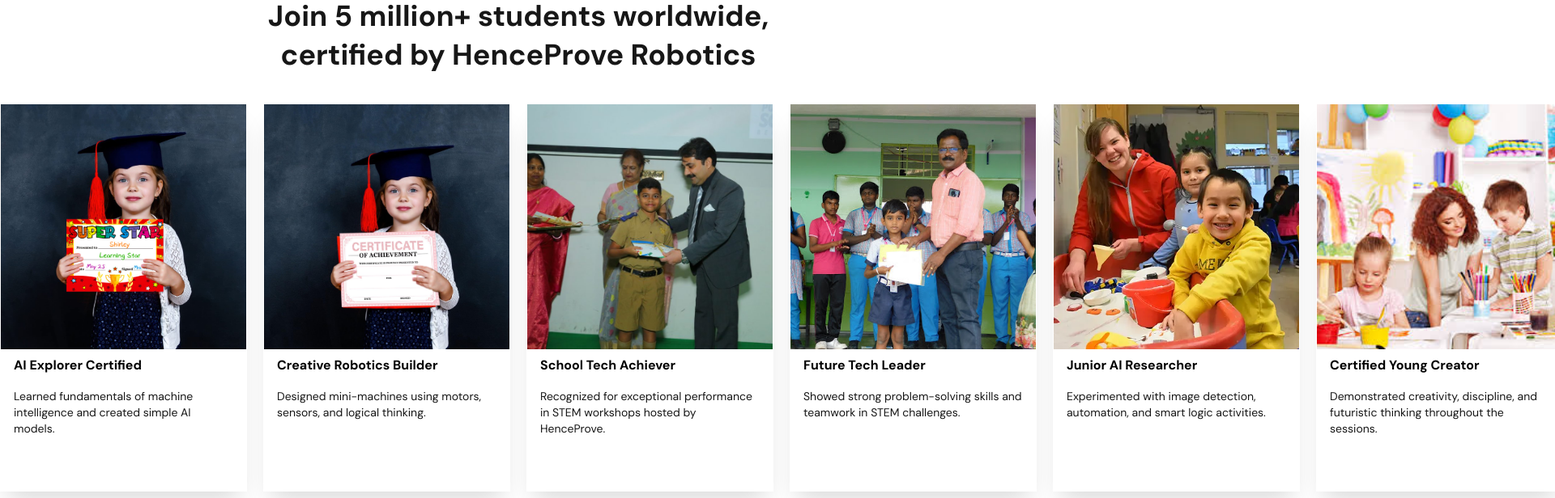
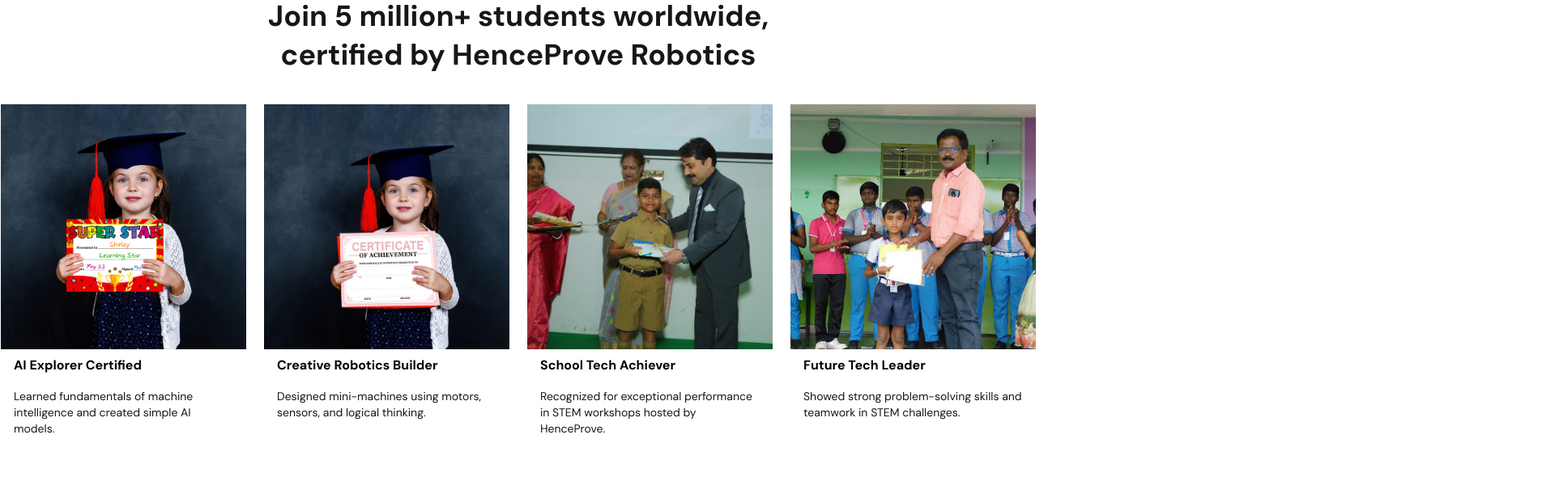
Before and after one commit to MohammedAli158/henceprove-robotics, a Next.js app: page / in a window 1280 px wide. Shown: the part 3820-4436 px from the top of the page at 81% size, 1920 px wide, since content can reach past the window. Built offline with nearby package versions, Linux system fonts and the light colour scheme.

Commit message:
fixed width overflow issue

```diff
--- a/src/app/components/CertifiedSection.tsx
+++ b/src/app/components/CertifiedSection.tsx
@@ -44,12 +44,12 @@ export default function CertifiedSection() {
     {
       title: "Certified Young Creator",
       desc: "Demonstrated creativity, discipline, and futuristic thinking throughout the sessions."
-    },
+    }
   ];
 
   return (
-    <section className="min-w-full pt-5 overflow-visible">
-      <div className="w-screen max-w-none overflow-visible">
+    <section className="w-full pt-5 overflow-hidden">
+      <div className="w-full overflow-hidden">
         <Swiper
           breakpoints={{
             0: { slidesPerView: 1 },
@@ -57,7 +57,7 @@ export default function CertifiedSection() {
             640: { slidesPerView: 2 },
             768: { slidesPerView: 3 },
             1024: { slidesPerView: 4 },
-            1280: { slidesPerView: 4 },
+            1280: { slidesPerView: 4 }
           }}
           spaceBetween={20}
           loop={true}
@@ -66,21 +66,21 @@ export default function CertifiedSection() {
           autoplay={{
             delay: 0,
             disableOnInteraction: false,
-            pauseOnMouseEnter: true,
+            pauseOnMouseEnter: true
           }}
           modules={[Autoplay, FreeMode]}
           className="w-full"
           centeredSlides={false}
           slidesOffsetBefore={0}
           slidesOffsetAfter={0}
-          style={{ overflow: "visible", padding: 0, margin: 0 }}
+          style={{ overflow: "hidden", padding: 0, margin: 0 }}
         >
           {images.map((img, index) => (
-            <SwiperSlide key={index} style={{ overflow: "visible" }}>
-              <div className="flex flex-col border border-white bg-white shadow-[0_20px_30px_-10px_rgba(0,0,0,0.15)] overflow-visible min-h-[60vh]">
+            <SwiperSlide key={index} style={{ overflow: "hidden" }}>
+              <div className="flex flex-col border border-white bg-white shadow-[0_20px_30px_-10px_rgba(0,0,0,0.15)] overflow-hidden min-h-[60vh]">
 
                 {/* IMAGE */}
-                <div className="w-full aspect-square">
+                <div className="w-full aspect-square overflow-hidden">
                   <Image
                     src={img}
                     alt={content[index].title}
@@ -88,14 +88,16 @@ export default function CertifiedSection() {
                   />
                 </div>
 
-                {/* TITLE & DESCRIPTION */}
+                {/* TITLE */}
                 <p className="text-black font-bold px-4 py-2">
                   {content[index].title}
                 </p>
 
+                {/* DESCRIPTION */}
                 <p className="px-4 py-2 text-sm">
                   {content[index].desc}
                 </p>
+
               </div>
             </SwiperSlide>
           ))}
```
